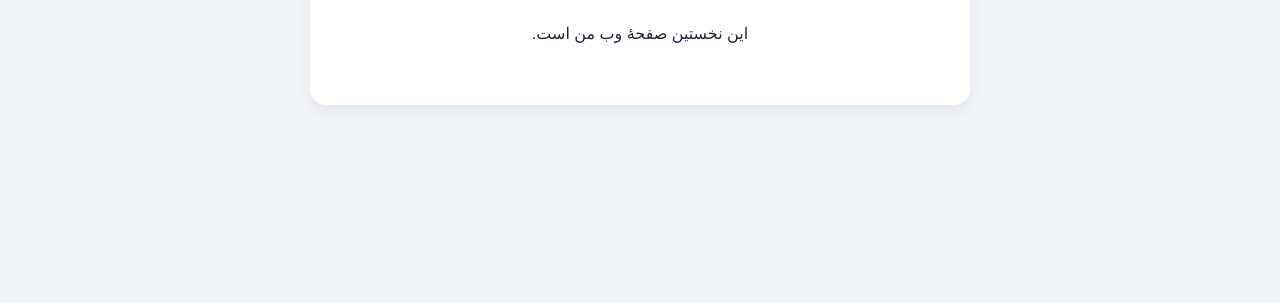
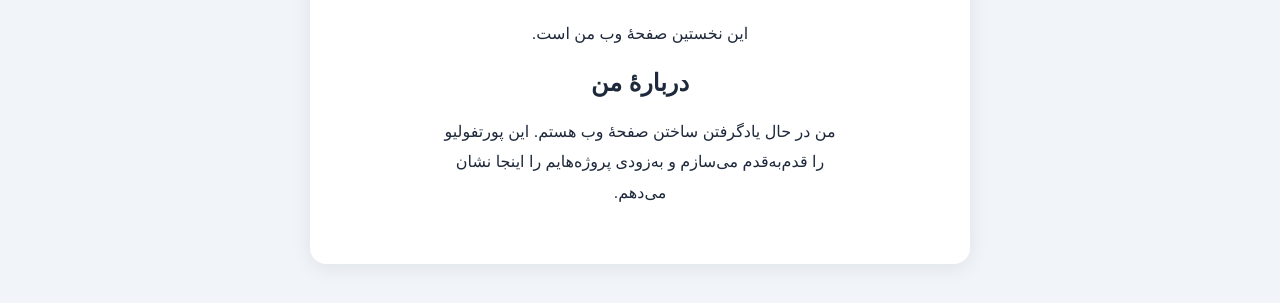
Before and after one commit to ansarulhaqmubarez/my-first-page, a plain HTML site: page index.html in a window 1280 px wide. Shown: the part 235-538 px from the top of the page. Drawn offline with Linux system fonts and the light colour scheme.

Commit message:
Add about-me text to the card
Co-Authored-By: Claude Sonnet 5.5 <noreply@anthropic.com>
Claude-Session: https://claude.ai/code/session_01DjadrfcE19SxwNK45mh1Yw

```diff
--- a/index.html
+++ b/index.html
@@ -14,6 +14,8 @@
   <main class="card">
     <h1>سلام! به صفحهٔ من خوش آمدید</h1>
     <p>این نخستین صفحهٔ وب من است.</p>
+    <h2>دربارهٔ من</h2>
+    <p>من در حال یادگرفتن ساختن صفحهٔ وب هستم. این پورتفولیو را قدم‌به‌قدم می‌سازم و به‌زودی پروژه‌هایم را اینجا نشان می‌دهم.</p>
   </main>
 </body>
 </html>
```
